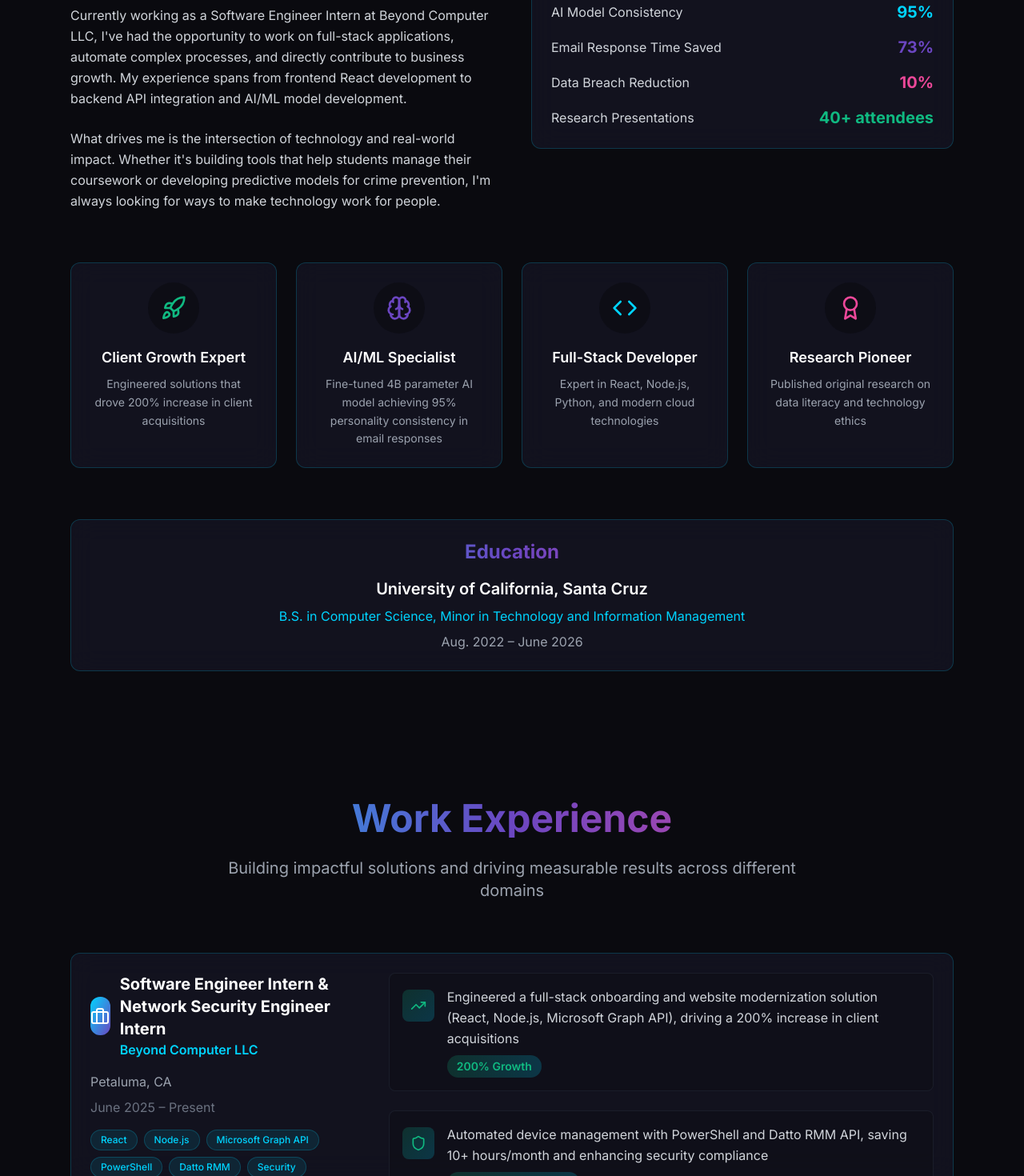
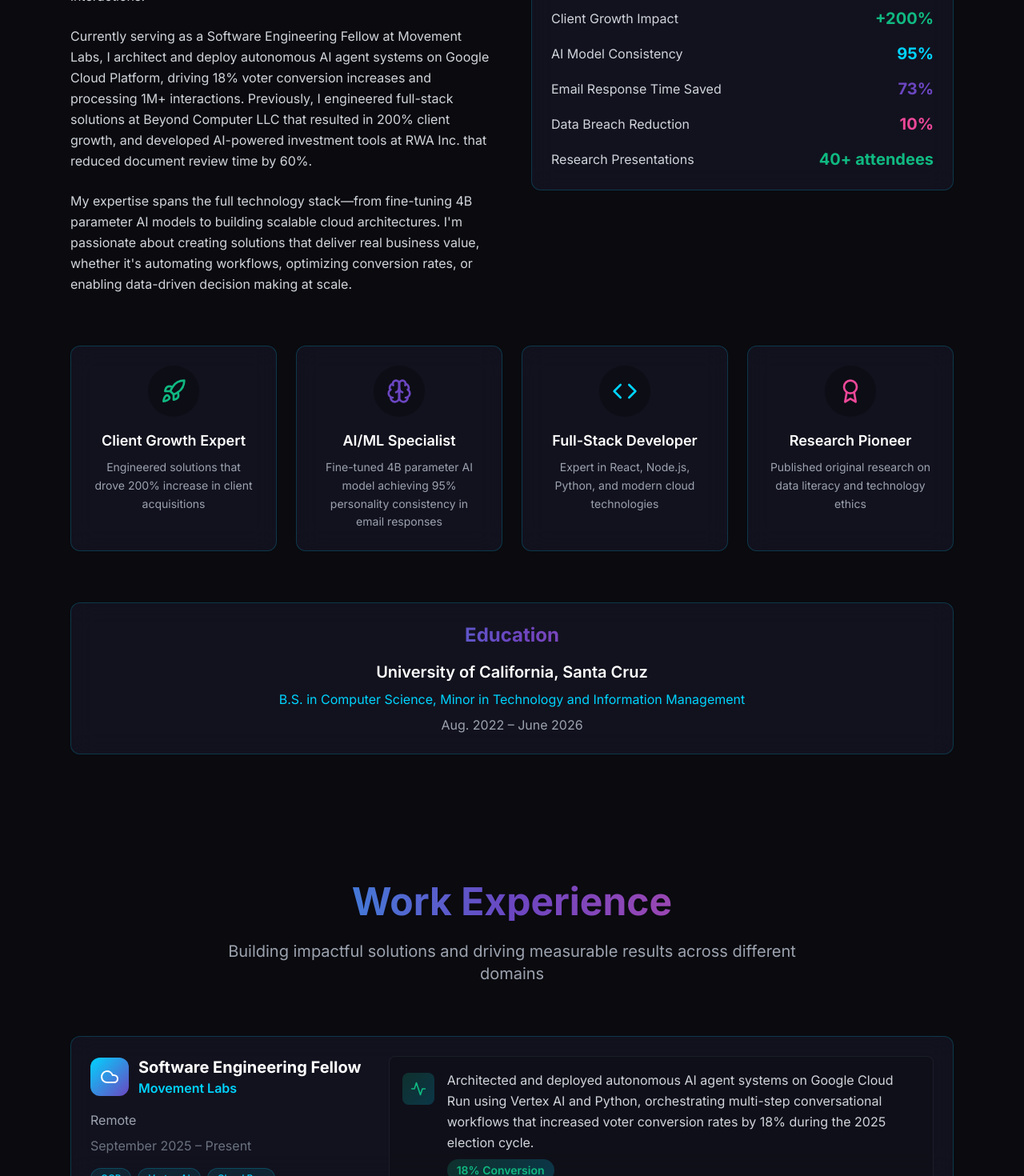
Before and after one commit to besaliu/besaliu.github.io, a React (Vite) app: page / in a window 1280 px wide. Shown: the part 1330-2800 px from the top of the page at 80% size. Built offline with nearby package versions, Linux system fonts and the light colour scheme.

Commit message:
updated resume changes

```diff
--- a/src/components/About.jsx
+++ b/src/components/About.jsx
@@ -82,20 +82,22 @@ const About = () => {
 
              <h3 className="text-2xl font-bold text-white mb-4">My Journey</h3>
             <p className="text-gray-300 leading-relaxed">
-              As a CS student at UC Santa Cruz, I've been on an incredible journey of growth and discovery.
-              My passion for technology began with curiosity about how things work and evolved into a
-              mission to create solutions that matter.
+              As a Computer Science student at UC Santa Cruz, I've built a track record of delivering
+              measurable impact across AI/ML, full-stack development, and cloud infrastructure. My journey
+              has taken me from research labs to production systems processing millions of interactions.
             </p>
             <p className="text-gray-300 leading-relaxed">
-              Currently working as a Software Engineer Intern at Beyond Computer LLC, I've had the
-              opportunity to work on full-stack applications, automate complex processes, and directly
-              contribute to business growth. My experience spans from frontend React development to
-              backend API integration and AI/ML model development.
+              Currently serving as a Software Engineering Fellow at Movement Labs, I architect and deploy
+              autonomous AI agent systems on Google Cloud Platform, driving 18% voter conversion increases
+              and processing 1M+ interactions. Previously, I engineered full-stack solutions at Beyond
+              Computer LLC that resulted in 200% client growth, and developed AI-powered investment tools
+              at RWA Inc. that reduced document review time by 60%.
             </p>
             <p className="text-gray-300 leading-relaxed">
-              What drives me is the intersection of technology and real-world impact. Whether it's
-              building tools that help students manage their coursework or developing predictive models
-              for crime prevention, I'm always looking for ways to make technology work for people.
+              My expertise spans the full technology stack—from fine-tuning 4B parameter AI models to
+              building scalable cloud architectures. I'm passionate about creating solutions that deliver
+              real business value, whether it's automating workflows, optimizing conversion rates, or
+              enabling data-driven decision making at scale.
             </p>
           </motion.div>
 
--- a/src/components/Contact.jsx
+++ b/src/components/Contact.jsx
@@ -77,7 +77,7 @@ const Contact = () => {
     {
       icon: ExternalLink,
       label: "Portfolio",
-      href: "https://besaliu.github.io",
+      href: "https://besaliudev.netlify.app/",
       color: "hover:text-cyber-purple"
     }
   ];
--- a/src/components/Experience.jsx
+++ b/src/components/Experience.jsx
@@ -1,7 +1,7 @@
 import React from 'react';
 import { motion } from 'framer-motion';
 import { useInView } from 'react-intersection-observer';
-import { Briefcase, TrendingUp, Shield, Database, Users } from 'lucide-react';
+import { Briefcase, TrendingUp, Shield, Database, Users, Cloud, Activity, Brain } from 'lucide-react';
 
 const Experience = () => {
   const [ref, inView] = useInView({
@@ -11,54 +11,79 @@ const Experience = () => {
 
   const experiences = [
     {
+      title: "Software Engineering Fellow",
+      company: "Movement Labs",
+      location: "Remote",
+      period: "September 2025 – Present",
+      icon: Cloud,
+      highlights: [
+        {
+          icon: Activity,
+          text: "Architected and deployed autonomous AI agent systems on Google Cloud Run using Vertex AI and Python, orchestrating multi-step conversational workflows that increased voter conversion rates by 18% during the 2025 election cycle.",
+          impact: "18% Conversion"
+        },
+        {
+          icon: Database,
+          text: "Engineered scalable agentic AI pipelines leveraging GCP, Vertex AI LLMs, and Cloud Functions to process 1M+ voter interactions",
+          impact: "1M+ Events"
+        },
+        {
+          icon: Shield,
+          text: "Implemented production-grade AI agent infrastructure with automated testing, monitoring, and fail-safes using Cloud Logging and Cloud Monitoring, reducing manual intervention by 67% and ensuring compliance with campaign messaging regulations.",
+          impact: "67% Fewer Interventions"
+        }
+      ],
+      tags: ["GCP", "Vertex AI", "Cloud Run", "Cloud Functions", "Python", "Monitoring"]
+    },
+    {
       title: "Software Engineer Intern & Network Security Engineer Intern",
       company: "Beyond Computer LLC",
       location: "Petaluma, CA",
-      period: "June 2025 – Present",
+      period: "June 2025 – September 2025",
       icon: Briefcase,
       highlights: [
         {
           icon: TrendingUp,
-          text: "Engineered a full-stack onboarding and website modernization solution (React, Node.js, Microsoft Graph API), driving a 200% increase in client acquisitions",
+          text: "Engineered a full-stack solution featuring responsive UI redesign and automated client onboarding workflows (React, Node.js, Microsoft Graph API), driving a 200% increase in client acquisitions.",
           impact: "200% Growth"
         },
         {
           icon: Shield,
-          text: "Automated device management with PowerShell and Datto RMM API, saving 10+ hours/month and enhancing security compliance",
-          impact: "10+ hrs/month saved"
+          text: "Automated device management with PowerShell and Datto RMM API, saving 10+ hours/month and enhancing security compliance.",
+          impact: "10+ hrs/mo Saved"
         },
         {
           icon: Database,
-          text: "Reduced potential data breach impact by 10% through proactive monitoring and rapid incident response, aligning with industry benchmarks",
-          impact: "10% Risk Reduction"
+          text: "Reduced potential data breach impact by 10% through proactive monitoring and rapid incident response, aligning with industry benchmarks.",
+          impact: "10% Risk Reduced"
         }
       ],
       tags: ["React", "Node.js", "Microsoft Graph API", "PowerShell", "Datto RMM", "Security"]
     },
     {
-      title: "Data Collection Researcher",
-      company: "University of California, Santa Cruz",
-      location: "Santa Cruz, CA",
-      period: "August 2022 – December 2023",
+      title: "AI/ML Engineer Intern",
+      company: "RWA Inc.",
+      location: "Remote",
+      period: "December 2024 – May 2025",
       icon: Database,
       highlights: [
         {
-          icon: Users,
-          text: "Developed Python-based analytical tools utilizing Google Cloud Natural Language API to evaluate data literacy trends across diverse age cohorts",
-          impact: "Multi-cohort Analysis"
+          icon: Brain,
+          text: "Developed and deployed an automated investment document summarization tool using OpenAI API and LangChain that processes pitch decks and financial reports into standardized 2-page analyst briefs, reducing initial document review time by 60% and enabling the investment team to evaluate 40% more opportunities per quarter.",
+          impact: "60% Faster Review"
         },
         {
           icon: TrendingUp,
-          text: "Designed and implemented a scalable data collection pipeline with cookie and IP tracking, increasing user behavior analysis efficiency by 30%",
-          impact: "30% Efficiency Gain"
+          text: "Architected and deployed a real-time KPI analytics dashboard using TypeScript, Node.js, TailwindCSS, and shadcn/ui that aggregated investment performance metrics across 200+ Web3 projects",
+          impact: "200+ KPIs"
         },
         {
           icon: Users,
-          text: "Presented original research on technology and ethics to 40+ academic and industry attendees, sparking discussion and raising awareness of data privacy issues",
-          impact: "40+ Attendees"
+          text: "Automated 12+ internal Web3 investment workflows using n8n, reducing manual review time by 45% and enabling real-time syncing of investor data across the RWA token launch pipeline.",
+          impact: "45% Less Manual"
         }
       ],
-      tags: ["Python", "Google Cloud", "Natural Language API", "Data Analytics", "Research"]
+      tags: ["OpenAI", "LangChain", "TypeScript", "Node.js", "TailwindCSS", "n8n"]
     }
   ];
 
@@ -155,20 +180,20 @@ const Experience = () => {
             <h3 className="text-2xl font-bold gradient-text mb-6">Combined Impact</h3>
             <div className="grid grid-cols-2 md:grid-cols-4 gap-6">
               <div className="text-center">
-                <div className="text-3xl font-bold text-cyber-green mb-2">200%</div>
+                <div className="text-3xl font-bold text-cyber-green mb-2">18%</div>
+                <div className="text-gray-400 text-sm">Voter Conversion Lift</div>
+              </div>
+              <div className="text-center">
+                <div className="text-3xl font-bold text-cyber-blue mb-2">1M+</div>
+                <div className="text-gray-400 text-sm">Interactions Processed</div>
+              </div>
+              <div className="text-center">
+                <div className="text-3xl font-bold text-cyber-purple mb-2">200%</div>
                 <div className="text-gray-400 text-sm">Client Growth</div>
               </div>
               <div className="text-center">
-                <div className="text-3xl font-bold text-cyber-blue mb-2">10+</div>
-                <div className="text-gray-400 text-sm">Hours Saved/Month</div>
-              </div>
-              <div className="text-center">
-                <div className="text-3xl font-bold text-cyber-purple mb-2">30%</div>
-                <div className="text-gray-400 text-sm">Efficiency Increase</div>
-              </div>
-              <div className="text-center">
-                <div className="text-3xl font-bold text-cyber-pink mb-2">40+</div>
-                <div className="text-gray-400 text-sm">Research Attendees</div>
+                <div className="text-3xl font-bold text-cyber-pink mb-2">60%</div>
+                <div className="text-gray-400 text-sm">Faster Reviews</div>
               </div>
             </div>
           </div>
--- a/src/components/Hero.jsx
+++ b/src/components/Hero.jsx
@@ -18,10 +18,10 @@ const Hero = () => {
   }, [currentIndex, fullText]);
 
   const stats = [
+    { value: '18%', label: 'Voter Conversion Lift' },
+    { value: '1M+', label: 'Interactions Processed' },
     { value: '200%', label: 'Client Growth' },
-    { value: '95%', label: 'AI Consistency' },
-    { value: '10+', label: 'Tech Stack' },
-    { value: '3+', label: 'Years Experience' }
+    { value: '95%', label: 'AI Consistency' }
   ];
 
   const socialLinks = [
@@ -109,7 +109,7 @@ const Hero = () => {
             transition={{ delay: 1 }}
           >
             <span className="neon-text text-cyber-blue">Full-Stack Developer</span> &
-            <span className="neon-text text-cyber-pink ml-2">AI Engineer</span>
+            <span className="neon-text text-cyber-pink ml-2">AI/ML Engineer</span>
           </motion.div>
 
           <motion.p
@@ -118,9 +118,9 @@ const Hero = () => {
             animate={{ opacity: 1 }}
             transition={{ delay: 1.3 }}
           >
-            CS Student at UCSC building next-generation web applications with React, AI/ML,
-            and cloud technologies. Currently driving <span className="text-cyber-green font-semibold">    200% client growth </span>
-            as a Software Engineer Intern.
+            CS Student at UCSC building production AI agents and full-stack apps on GCP and React.
+            Recently shipped systems processing <span className="text-cyber-green font-semibold">1M+ interactions</span> and enabling
+            <span className="text-cyber-blue font-semibold"> 18% conversion lift</span>.
           </motion.p>
 
           {/* Stats Grid */}
--- a/src/components/Projects.jsx
+++ b/src/components/Projects.jsx
@@ -11,75 +11,71 @@ const Projects = () => {
 
   const projects = [
     {
-      title: "Canvas to Notion Integration",
-      description: "Full-stack web application and Chrome extension that streamlines the synchronization of student Canvas assignments into customizable Notion templates.",
-      period: "March 2025 – June 2025",
-      icon: Calendar,
+      title: "AI-Powered Email Response Assistant",
+      description: "Fine-tuned a 4B Gemma model with Unsloth + LoRA on 500+ training pairs to draft business emails with 95% personality consistency.",
+      period: "June 2025 – July 2025",
+      icon: Brain,
       image: "/api/placeholder/400/300",
       highlights: [
-        "Integrated Canvas and Notion APIs for real-time updates",
-        "Implemented OAuth authentication with Firebase",
-        "Custom API endpoints for data transformation",
-        "Seamless user experience for students"
+        "73% reduction in drafting time",
+        "100+ responses processed daily locally",
+        "$200+/month saved vs cloud APIs"
       ],
-      technologies: ["React", "Node.js", "Canvas API", "Notion API", "Firebase", "OAuth", "Chrome Extension"],
+      technologies: ["Python", "Gemma", "Unsloth", "LoRA", "LangChain"],
       github: "#",
-      demo: "https://canvastonotion.io/",
-      impact: "Student Productivity Tool",
-      color: "from-cyber-blue to-cyber-purple"
+      demo: "#",
+      impact: "95% Consistency",
+      color: "from-cyber-green to-cyber-blue"
     },
     {
       title: "Full-Stack Client Portal",
-      description: "Comprehensive client onboarding and management system built for Beyond Computer LLC, resulting in 200% increase in client acquisitions.",
-      period: "Current Project",
+      description: "Automated client onboarding and responsive UI that contributed to 200% increase in client acquisitions for Beyond Computer LLC.",
+      period: "June 2025 – September 2025",
       icon: Target,
       image: "/api/placeholder/400/300",
       highlights: [
-        "200% increase in client acquisitions",
         "Microsoft Graph API integration",
         "Automated onboarding workflows",
         "Modern responsive design"
       ],
-      technologies: ["React", "Node.js", "Microsoft Graph API", "Express", "MongoDB", "Azure"],
+      technologies: ["React", "Node.js", "Microsoft Graph API", "Express", "MongoDB"],
       github: "#",
       demo: "https://beyondcomputer.netlify.app/",
       impact: "200% Growth",
       color: "from-cyber-pink to-cyber-purple"
     },
     {
-      title: "AI-Powered Email Response Assistant",
-      description: "Fine-tuned a 4B parameter Gemma model using Unsloth and LoRA techniques on 500+ email-response training pairs, achieving 95% personality consistency across diverse business communication scenarios.",
-      period: "June 2025 – July 2025",
-      icon: Brain,
-      image: "/api/placeholder/400/300",
-      highlights: [
-        "95% personality consistency achieved",
-        "73% reduction in email response drafting time",
-        "100+ email responses processed daily",
-        "$200+/month cost savings vs cloud alternatives"
-      ],
-      technologies: ["Python", "Gemma Model", "Unsloth", "LoRA", "Machine Learning", "NLP", "JSON", "Tokenization"],
-      github: "#",
-      demo: "#",
-      impact: "95% Consistency",
-      color: "from-cyber-green to-cyber-blue"
-    },
-    {
-      title: "Data Analytics Pipeline",
-      description: "Scalable data collection and analysis system with cookie and IP tracking, improving user behavior analysis efficiency by 30%.",
-      period: "Research Project",
+      title: "Investment Document Summarizer",
+      description: "Automated summarization pipeline converting pitch decks and financials into 2-page analyst briefs, reducing review time by 60%.",
+      period: "December 2024 – May 2025",
       icon: Database,
       image: "/api/placeholder/400/300",
       highlights: [
-        "30% efficiency improvement",
-        "Google Cloud Natural Language API",
-        "Multi-cohort data analysis",
-        "Privacy-focused design"
+        "OpenAI API + LangChain",
+        "Standardized brief generation",
+        "Enabled +40% opportunities reviewed"
       ],
-      technologies: ["Python", "Google Cloud", "Natural Language API", "Data Pipeline", "Analytics"],
+      technologies: ["TypeScript", "Node.js", "OpenAI", "LangChain"],
       github: "#",
       demo: "#",
-      impact: "30% Efficiency",
+      impact: "60% Faster",
+      color: "from-cyber-blue to-cyber-purple"
+    },
+    {
+      title: "Real-time KPI Analytics Dashboard",
+      description: "KPI dashboard aggregating metrics across 200+ Web3 projects with shadcn/ui and TailwindCSS.",
+      period: "December 2024 – May 2025",
+      icon: Calendar,
+      image: "/api/placeholder/400/300",
+      highlights: [
+        "200+ projects tracked",
+        "Real-time metrics aggregation",
+        "TypeScript + Node.js backend"
+      ],
+      technologies: ["TypeScript", "Node.js", "TailwindCSS", "shadcn/ui"],
+      github: "#",
+      demo: "#",
+      impact: "200+ Projects",
       color: "from-cyber-purple to-cyber-pink"
     }
   ];
--- a/src/components/Skills.jsx
+++ b/src/components/Skills.jsx
@@ -68,11 +68,11 @@ const Skills = () => {
       color: "text-cyber-blue",
       skills: [
         { name: "AWS (EC2, S3, Lambda)", level: 85 },
-        { name: "Google Cloud Platform", level: 80 },
+        { name: "Google Cloud Platform", level: 85 },
         { name: "Azure", level: 75 },
         { name: "Docker", level: 85 },
         { name: "Kubernetes", level: 75 },
-        { name: "CI/CD", level: 80 }
+        { name: "GitHub Actions (CI/CD)", level: 85 }
       ]
     },
     {
```
Also changed, not shown: 1 other file (tests, documents, lock files or other folders).
